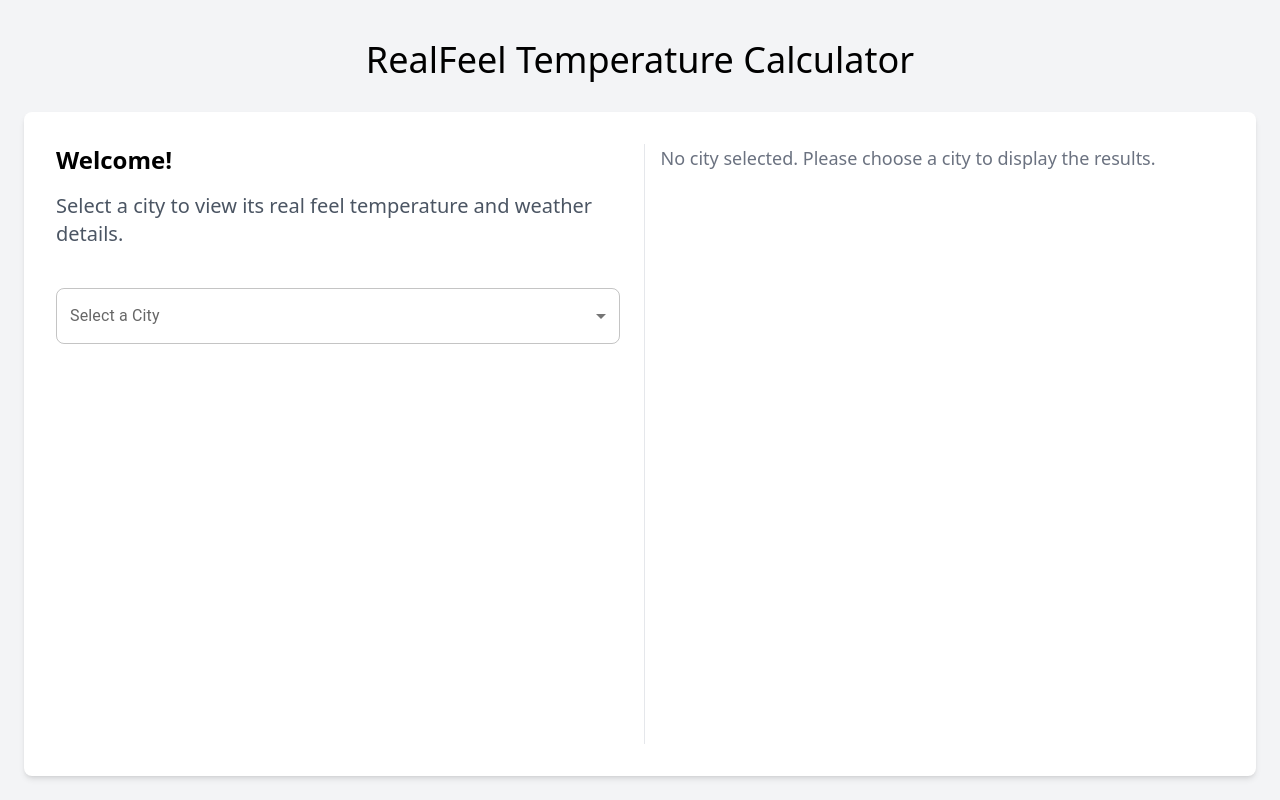
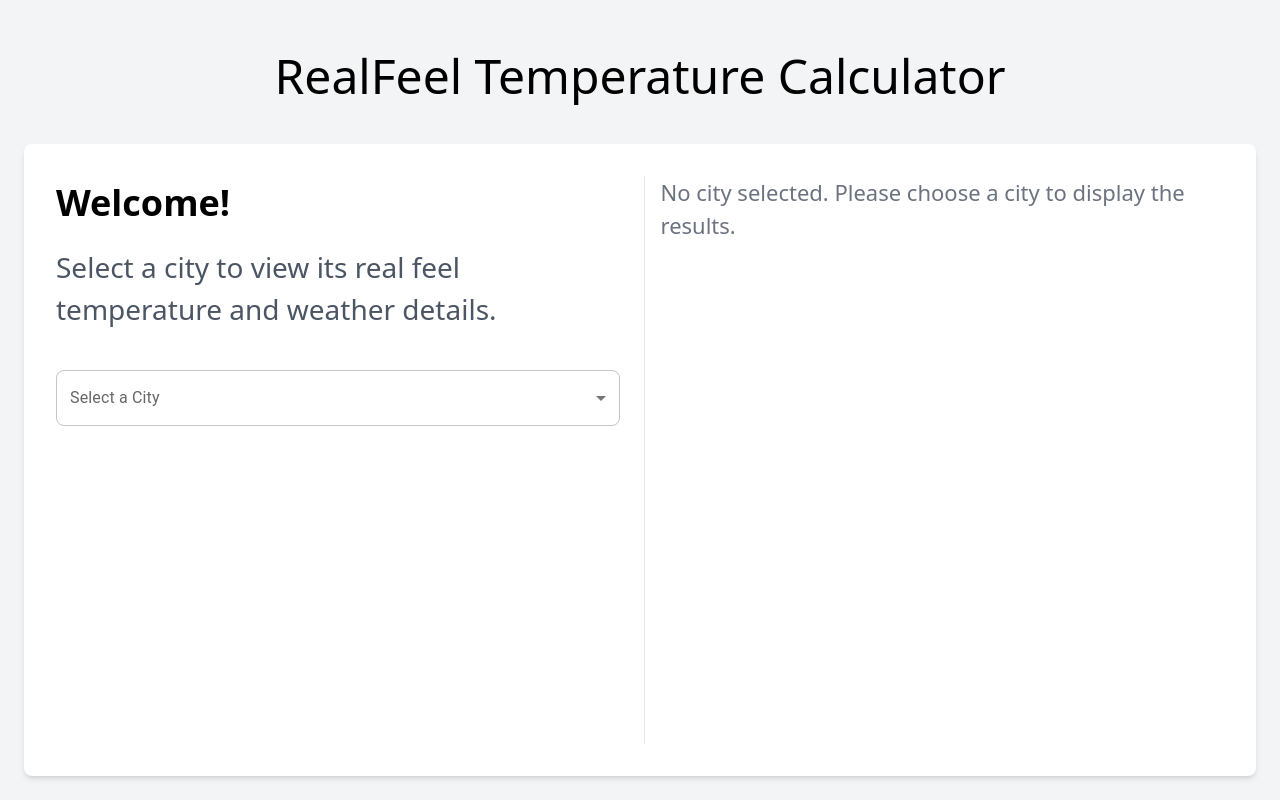
Before and after one commit to fiorella-mansilla/real-feel-calculator, a React (Vite) app in the folder client/: page / in a window 1280 px wide. Built offline with nearby package versions, Linux system fonts and the light colour scheme.

Commit message:
Implemented fluid typography and scalable padding/margin with tailwind css

```diff
--- a/client/src/components/WeatherData.jsx
+++ b/client/src/components/WeatherData.jsx
@@ -66,7 +66,7 @@ const WeatherData = ({ weatherData }) => {
           <ListItemIcon>
             <WbSunnyIcon color="primary" />
           </ListItemIcon>
-          <ListItemText primary="Sunshine" secondary={`${sunshine}%`} />
+          <ListItemText primary="Sunshine" secondary={`${sunshine}s`} />
         </ListItem>
       </List>
     </div>
--- a/client/tailwind.config.js
+++ b/client/tailwind.config.js
@@ -6,10 +6,20 @@ export default {
   ],
   theme: {
     extend: {
-      screens: {
-        sm: "480px", // Small screens
-        md: "768px", // Medium screens
-        lg: "1024px", // Large screens
+      fontSize: {
+        // Fluid typography with `clamp` function
+        sm: "clamp(0.875rem, 1.5vw, 1rem)",
+        base: "clamp(1rem, 2vw, 1.125rem)",
+        lg: "clamp(1.125rem, 2.25vw, 1.375rem)",
+        xl: "clamp(1.375rem, 2.75vw, 1.75rem)",
+        "2xl": "clamp(1.75rem, 3vw, 2.25rem)",
+        "3xl": "clamp(2rem, 3.5vw, 2.5rem)",
+        "4xl": "clamp(2.5rem, 4vw, 3rem)",
+      },
+      spacing: {
+        // Scalable padding and margin
+        "fluid-1": "clamp(1rem, 2vw, 2rem)",
+        "fluid-2": "clamp(1.5rem, 2.5vw, 2.5rem)",
       },
     },
   },
```
